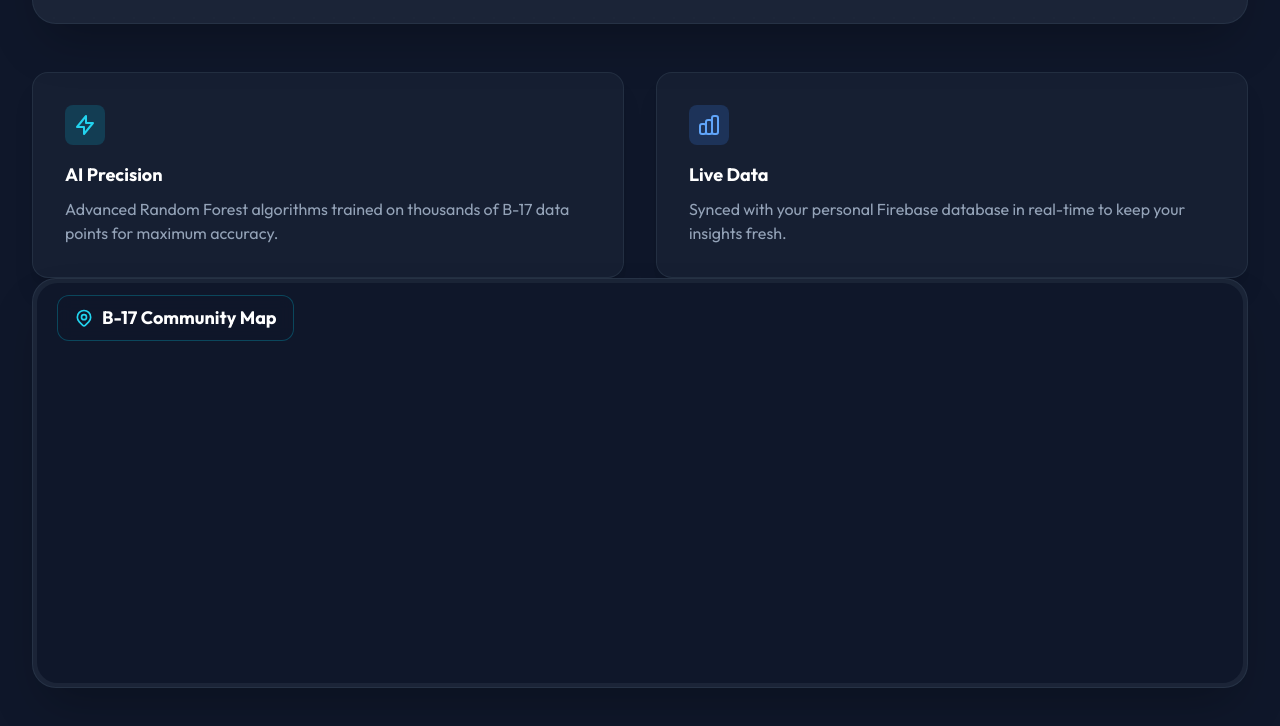
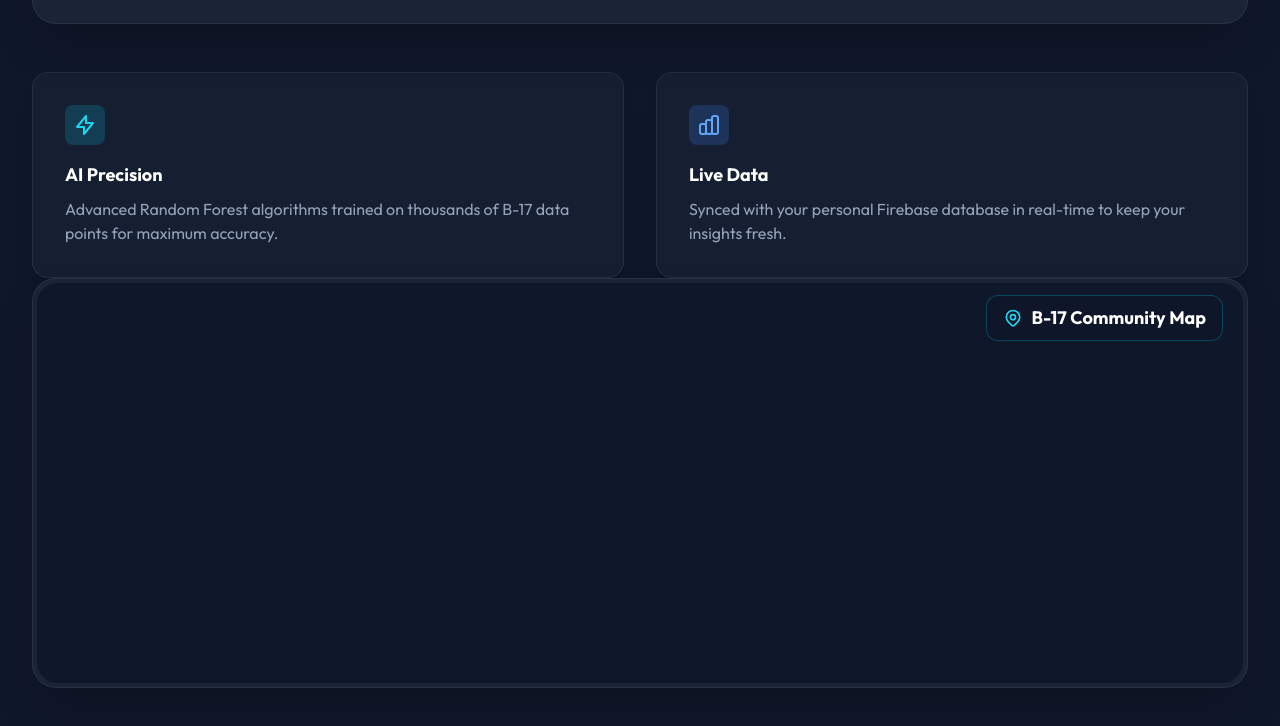
Before and after one commit to Talal-Tahir25/Smartestate, a website with bundled scripts: page public/index.html in a window 1280 px wide. Shown: the part 1352-2078 px from the top of the page. Built offline with nearby package versions, Linux system fonts and the light colour scheme; no server answers.

```diff
--- a/public/index.html
+++ b/public/index.html
@@ -278,7 +278,7 @@
         <div
             class="bg-[#1e293b]/80 shadow-2xl rounded-3xl mb-16 p-1 border border-slate-700/50 relative overflow-hidden">
             <div
-                class="absolute top-4 left-6 z-10 bg-slate-900/80 backdrop-blur px-4 py-2 rounded-xl border border-cyan-500/30">
+                class="absolute top-4 right-6 z-10 bg-slate-900/80 backdrop-blur px-4 py-2 rounded-xl border border-cyan-500/30">
                 <h3 class="text-lg font-bold text-white flex items-center gap-2">
                     <svg class="w-5 h-5 text-cyan-400" fill="none" stroke="currentColor" viewBox="0 0 24 24">
                         <path stroke-linecap="round" stroke-linejoin="round" stroke-width="2"
```
